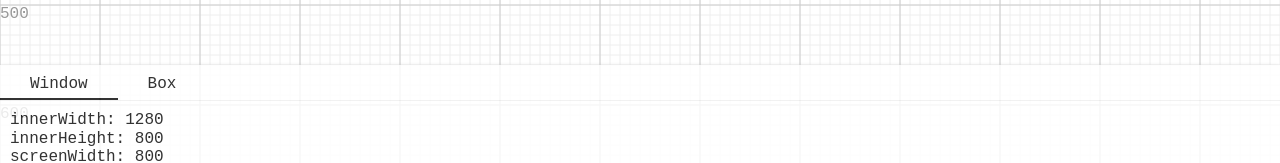
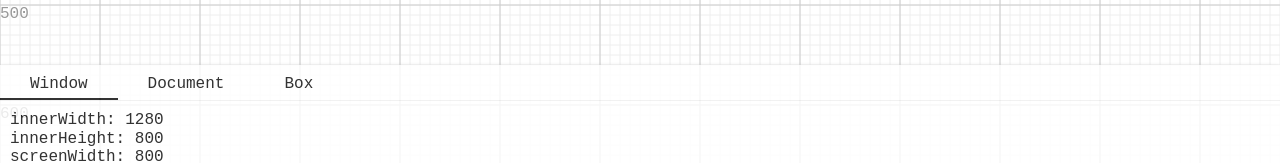
Before and after one commit to swimyoung/web-coordinates, a React app: page / in a window 1280 px wide. Shown: the part 495-658 px from the top of the page. Built offline with nearby package versions, Linux system fonts and the light colour scheme.

Commit message:
Add document tab to console view

```diff
--- a/src/Console/index.tsx
+++ b/src/Console/index.tsx
@@ -86,6 +86,9 @@ export function Console() {
       case ConsolTabItem.Window: {
         return renderWindowTabContent();
       }
+      case ConsolTabItem.Document: {
+        return renderDocumentTabContent();
+      }
       case ConsolTabItem.Box: {
         return renderBoxTabContent();
       }
@@ -135,6 +138,10 @@ export function Console() {
     );
   };
 
+  const renderDocumentTabContent = () => {
+    return <>WIP:</>;
+  };
+
   const renderBoxTabContent = () => {
     return <>WIP:</>;
   };
@@ -146,7 +153,11 @@ export function Console() {
         onMouseDown={handleMouseDownResizeCursor}
       />
       <ConsoleTabs
-        items={[ConsolTabItem.Window, ConsolTabItem.Box]}
+        items={[
+          ConsolTabItem.Window,
+          ConsolTabItem.Document,
+          ConsolTabItem.Box,
+        ]}
         selectedItem={selectedTab}
         onSelect={(item) => setSelectedTab(item as ConsolTabItem)}
       />
```
